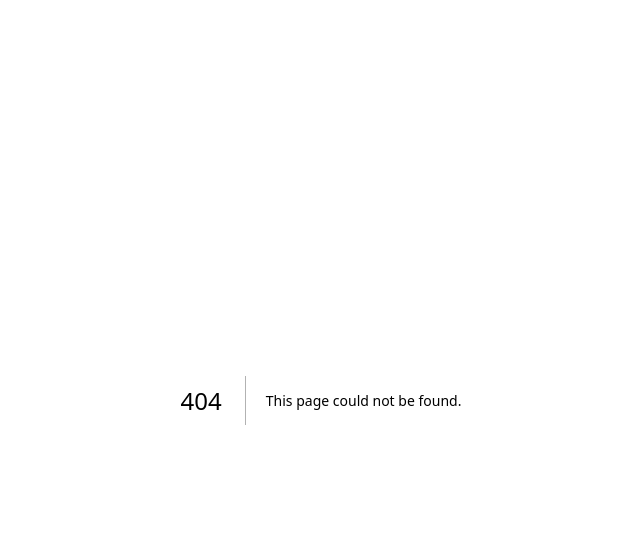
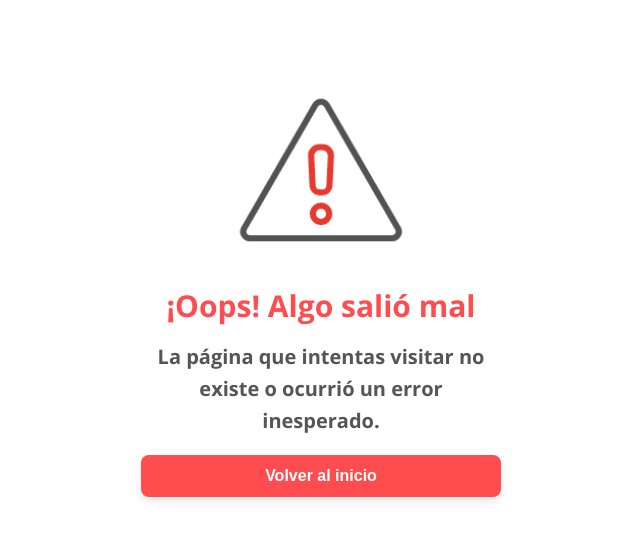
Before and after one commit to JeanGoP/asistenciabiometria, a Next.js app: page /error in a window 1280 px wide. Before the commit this address had no page. Shown: the top 540 px of the page, without its empty margins (319-959 px from the left). Built offline with nearby package versions, Linux system fonts and the light colour scheme.

Commit message:
AYODERA - CONTROL DE ERRORES

```diff
--- /dev/null
+++ b/src/app/error/page.js
@@ -0,0 +1,97 @@
+'use client';
+import React from 'react';
+import { useRouter } from 'next/navigation';
+
+const ErrorPage = () => {
+  const router = useRouter();
+
+  return (
+    <div style={styles.container}>
+      <div style={styles.card}>
+        <img width="220" src="/images/found.gif" alt="Error" />
+
+        <h1 style={styles.title}>¡Oops! Algo salió mal</h1>
+
+        <p style={styles.message}>
+          <span style={styles.highlight}>La página que intentas visitar no existe o ocurrió un error inesperado.</span>
+        </p>
+
+        <button
+          onClick={() => router.push('/')}
+          style={styles.button}
+          onMouseOver={(e) => (e.currentTarget.style.backgroundColor = '#d9363e')}
+          onMouseOut={(e) => (e.currentTarget.style.backgroundColor = '#ff4d4f')}
+          onMouseDown={(e) => (e.currentTarget.style.transform = 'translateY(0)')}
+          onMouseUp={(e) => (e.currentTarget.style.transform = 'translateY(-2px)')}
+        >
+          Volver al inicio
+        </button>
+      </div>
+    </div>
+  );
+};
+
+const styles = {
+  container: {
+    height: '100vh',
+    display: 'flex',
+    justifyContent: 'center',
+    alignItems: 'flex-start',
+    backgroundColor: 'white',
+    padding: '20px',
+  },
+  card: {
+    backgroundColor: 'white',
+    padding: '40px 30px',
+    borderRadius: '20px',
+    textAlign: 'center',
+    maxWidth: '420px',
+    width: '100%',
+    animation: 'fadeIn 1s ease',
+  },
+  title: {
+    fontSize: 'clamp(22px, 5vw, 30px)',
+    fontWeight: 'bold',
+    color: '#ff4d4f',
+    marginBottom: '15px',
+  },
+  message: {
+    fontSize: 'clamp(16px, 3vw, 20px)',
+    color: '#555',
+    lineHeight: 1.6,
+  },
+  highlight: {
+    fontWeight: 'bold',
+  },
+  button: {
+    backgroundColor: '#ff4d4f',
+    color: 'white',
+    border: 'none',
+    padding: '12px 24px',
+    marginTop: '20px',
+    width: '100%',
+    borderRadius: '8px',
+    fontSize: '16px',
+    fontWeight: 'bold',
+    cursor: 'pointer',
+    transition: 'all 0.3s ease',
+    boxShadow: '0 4px 10px rgba(0,0,0,0.1)',
+    transform: 'translateY(-2px)',
+  },
+};
+
+// Animaciones
+const styleSheet = `
+@keyframes fadeIn {
+  from { opacity: 0; transform: translateY(-15px); }
+  to { opacity: 1; transform: translateY(0); }
+}
+`;
+
+if (typeof document !== 'undefined') {
+  const styleEl = document.createElement('style');
+  styleEl.innerHTML = styleSheet;
+  document.head.appendChild(styleEl);
+}
+
+export default ErrorPage;
```
Also changed, not shown: src/app/page.js (+28 -22 lines).
